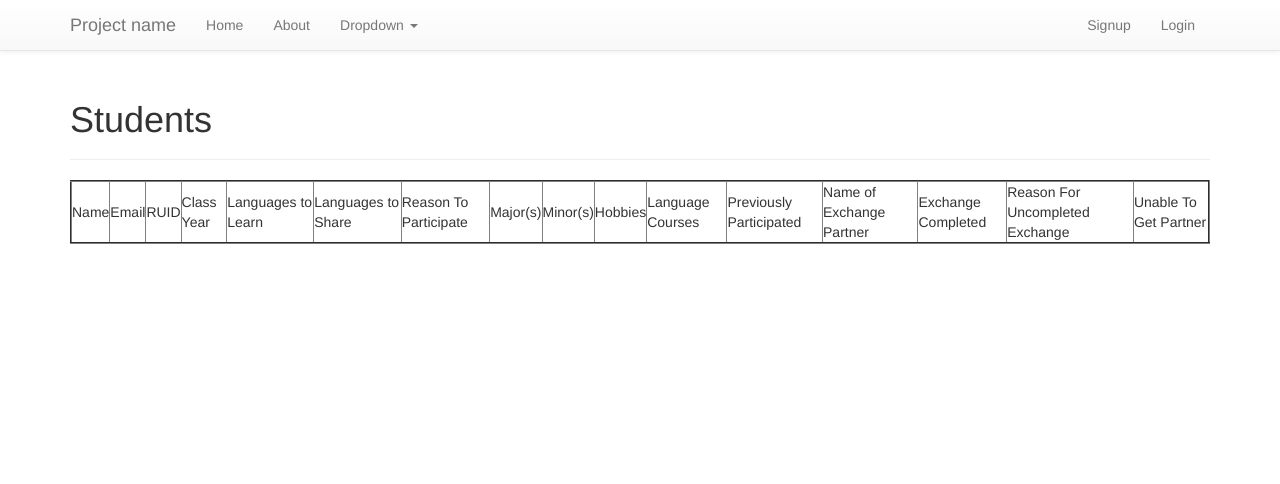
After one commit to cerule7/exchange-website, a Flask app: page /view_students in a window 1280 px wide. The commit adds this page. Shown: the top 484 px of the page. Run offline with Flask 2, Linux system fonts and the light colour scheme; data that the repository does not hold is empty; some libraries are stand-ins or nearby versions.

Commit message:
Student Info Page + Renamed Variables

```diff
--- a/app.py
+++ b/app.py
@@ -10,9 +10,10 @@ from forms import *
 import os
 import json
 from pymongo import MongoClient
+from pprint import pprint
 
 #----------------------------------------------------------------------------#
-# App Config.
+# App Config
 #----------------------------------------------------------------------------#
 
 app = Flask(__name__)
@@ -63,6 +64,11 @@ def signup():
         db.inventory.insert(results) #load form results into mongodb
     return render_template('pages/register.html')
 
+@app.route('/view_students', methods=['POST', 'GET'])
+def students():
+    rows = db.inventory.find({})
+    return render_template('pages/students.html', rows=rows)
+
 @app.route('/login')
 def login():
     form = LoginForm(request.form)
@@ -79,8 +85,7 @@ def forgot():
     form = ForgotForm(request.form)
     return render_template('forms/forgot.html', form=form)
 
-# Error handlers.
-
+# Error handlers
 
 @app.errorhandler(500)
 def internal_error(error):
--- /dev/null
+++ b/templates/pages/students.html
@@ -0,0 +1,51 @@
+{% extends 'layouts/main.html' %}
+{% block title %}Students{% endblock %}
+{% block content %}
+
+<div class="page-header">
+  <h1>Students</h1>
+</div>
+
+<table border = 2>
+         <thead>
+            <td>Name</td>
+            <td>Email</td>
+            <td>RUID</td>
+            <td>Class Year</td>
+            <td>Languages to Learn</td>
+            <td>Languages to Share</td>
+            <td>Reason To Participate</td>
+            <td>Major(s)</td>
+            <td>Minor(s)</td>
+            <td>Hobbies</td>
+            <td>Language Courses</td>
+            <td>Previously Participated</td>
+            <td>Name of Exchange Partner</td>
+            <td>Exchange Completed</td>
+            <td>Reason For Uncompleted Exchange</td>
+            <td>Unable To Get Partner</td>
+         </thead>
+
+         {% for row in rows %}
+            <tr>
+               <td>{{row["name"]}}</td>
+               <td>{{row["email"]}}</td>
+               <td>{{row["ruid"]}}</td>
+               <td>{{row["year"]}}</td>
+               <td>{{row["sl1"]}} {{row["sl2"]}} {{row["sl3"]}}</td>
+               <td>{{row["ll1"]}} {{row["ll2"]}} {{row["ll3"]}}</td>
+               <td>{{row["majors"]}}</td>
+               <td>{{row["minors"]}}</td>
+               <td>{{row["why"]}}</td>
+               <td>{{row["hobbies"]}}</td>
+               <td>{{row["courses"]}}</td>
+               <td>{{row["prevp"]}}</td>
+               <td>{{row["prevname"]}}</td>
+               <td>{{row["wascomplete"]}}</td>
+               <td>{{row["uncomplete_exp"]}}</td>
+               <td>{{row["unableprev"]}}</td>
+            </tr>
+         {% endfor %}
+      </table>
+
+{% endblock %}
```
Also changed, not shown: templates/pages/register.html (+1 -1 lines).
